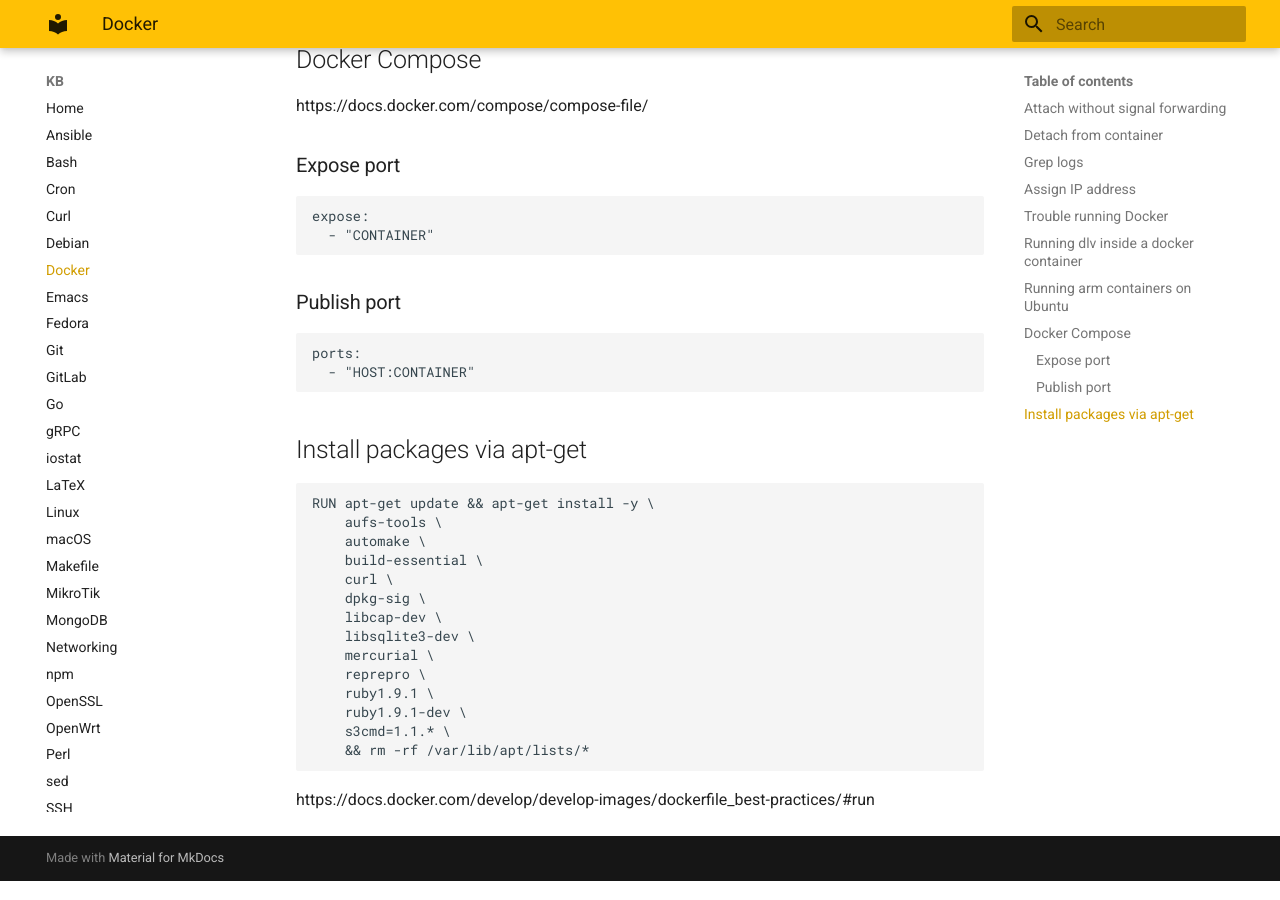
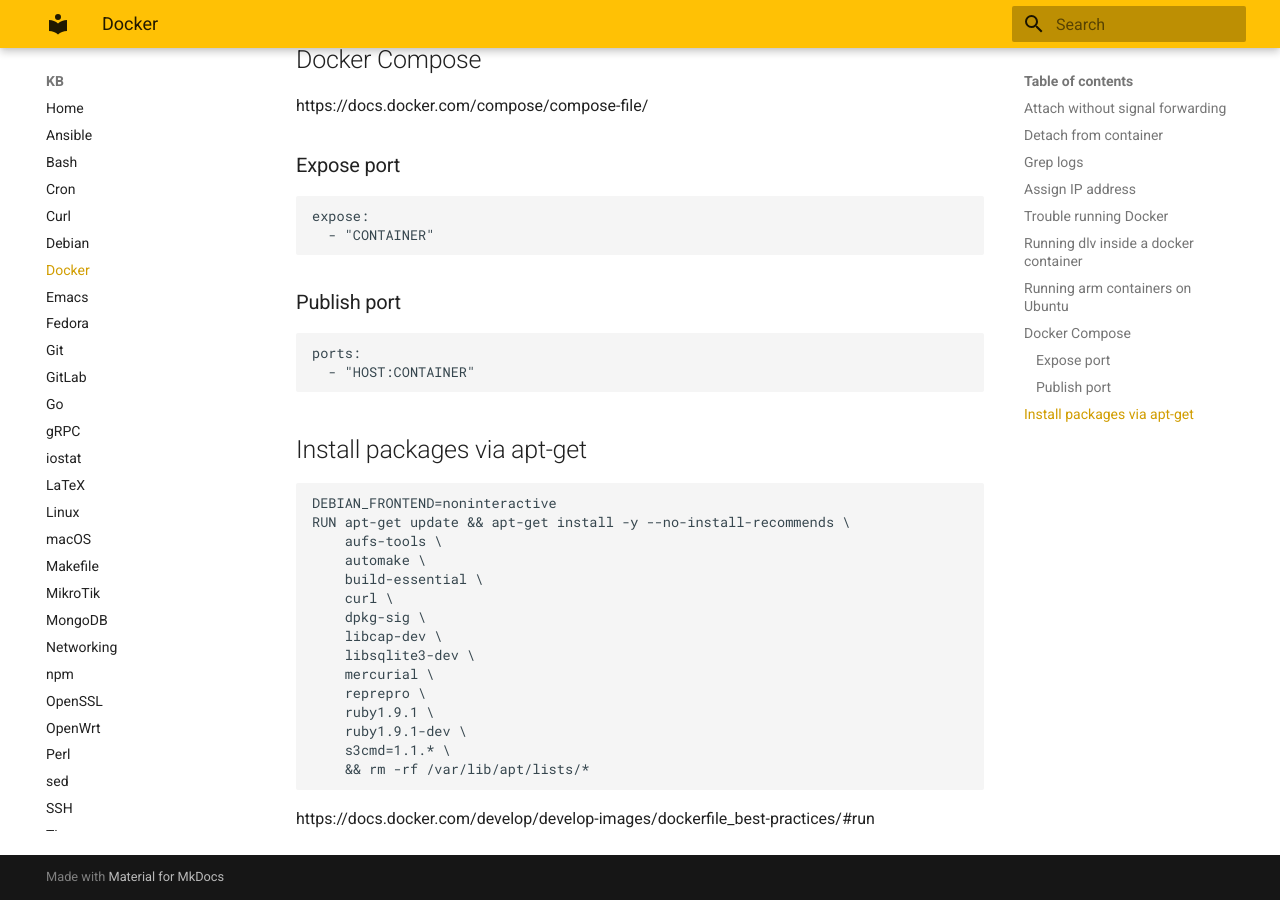
Before and after one commit to mbialon/kb, an MkDocs documentation site: the page built from docs/docker.md, in a window 1280 px wide and 900 px high, scrolled down 1274 px. Built offline with MkDocs 1.6.1 and Material for MkDocs 9.7.7, drawn with Linux system fonts in a browser that asks for light colours.

Commit message:
docker: update apt-get install options

````diff
--- a/docs/docker.md
+++ b/docs/docker.md
@@ -68,7 +68,8 @@
 ## Install packages via apt-get
 
 ```
-RUN apt-get update && apt-get install -y \
+DEBIAN_FRONTEND=noninteractive
+RUN apt-get update && apt-get install -y --no-install-recommends \
     aufs-tools \
     automake \
     build-essential \
````
